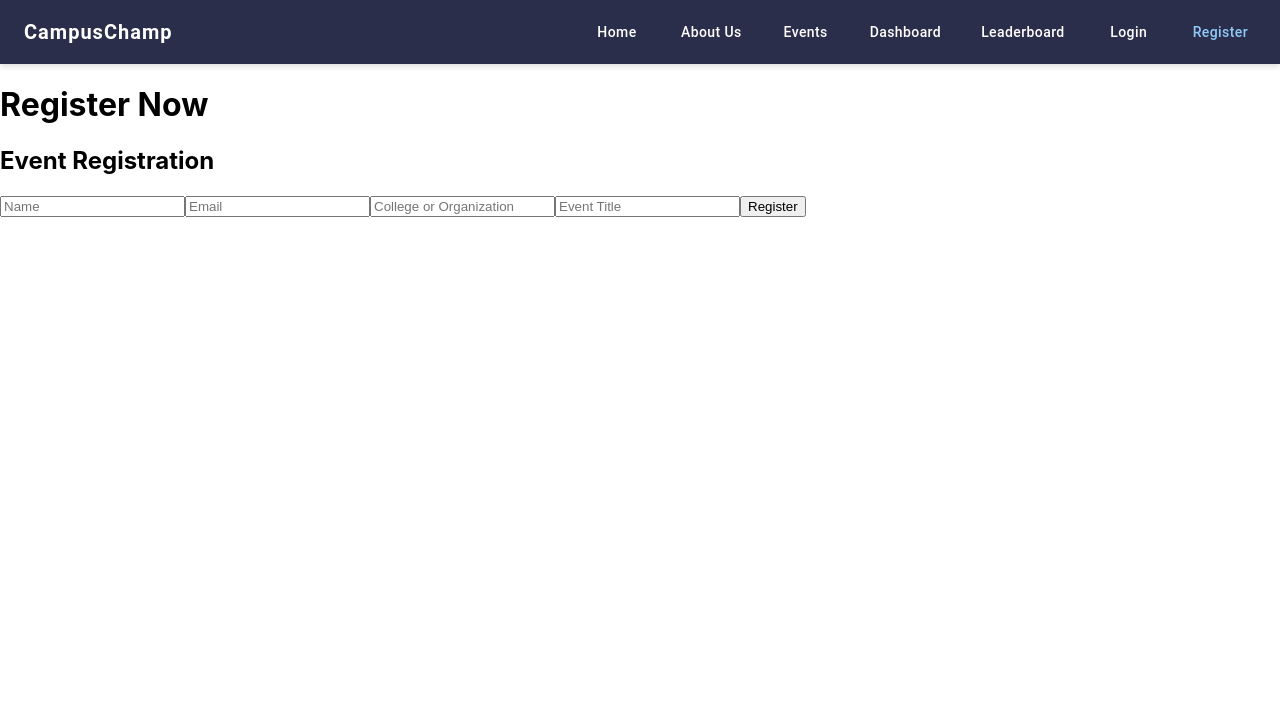
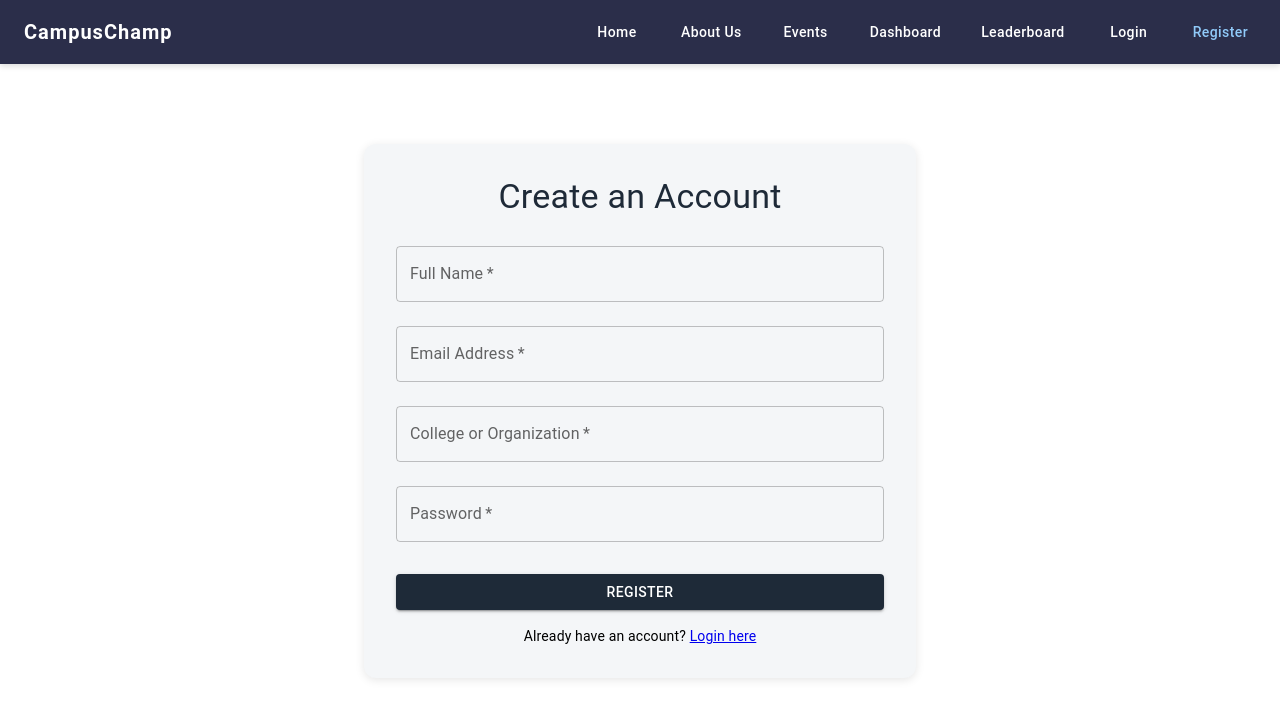
Before and after one commit to GauriShirke12/CampusChamp, a React (Create React App) app in the folder frontend/: page /register in a window 1280 px wide. Shown: the top 718 px of the page. Built offline with nearby package versions, Linux system fonts and the light colour scheme; the HTML template or start-up script is replaced by a standard one.

Commit message:
Update Register.jsx

```diff
--- a/frontend/src/pages/Register.jsx
+++ b/frontend/src/pages/Register.jsx
@@ -1,13 +1,110 @@
-import React from "react";
-import RegistrationForm from "../components/RegistrationForm";
+import React, { useState } from 'react';
+import { Container, TextField, Button, Typography, Box, Alert } from '@mui/material';
+import { useNavigate, Link } from 'react-router-dom';
+import axios from 'axios';
 
-const RegisterPage = () => {
+const Register = () => {
+  const [formData, setFormData] = useState({
+    name: '',
+    email: '',
+    college: '',
+    password: '',
+  });
+  const [errorMsg, setErrorMsg] = useState('');
+  const [successMsg, setSuccessMsg] = useState('');
+  const navigate = useNavigate();
+
+  const handleChange = (e) => {
+    setFormData({ ...formData, [e.target.name]: e.target.value });
+  };
+
+  const handleRegister = async (e) => {
+    e.preventDefault();
+    setErrorMsg('');
+    setSuccessMsg('');
+
+    try {
+      await axios.post('http://localhost:5000/api/auth/register', formData);
+      setSuccessMsg('Account created successfully! Redirecting to login...');
+      setTimeout(() => navigate('/login'), 2000);
+    } catch (err) {
+      setErrorMsg(err.response?.data?.message || 'Registration failed!');
+    }
+  };
+
   return (
-    <div>
-      <h1>Register Now</h1>
-      <RegistrationForm />
-    </div>
+    <Container maxWidth="sm">
+      <Box
+        mt={10}
+        p={4}
+        sx={{
+          backgroundColor: '#F4F6F8',
+          borderRadius: 3,
+          boxShadow: '0 2px 10px rgba(0,0,0,0.1)',
+        }}
+      >
+        <Typography variant="h4" gutterBottom align="center" sx={{ color: '#1E2A38' }}>
+          Create an Account
+        </Typography>
+
+        {errorMsg && <Alert severity="error" sx={{ mb: 2 }}>{errorMsg}</Alert>}
+        {successMsg && <Alert severity="success" sx={{ mb: 2 }}>{successMsg}</Alert>}
+
+        <form onSubmit={handleRegister}>
+          <TextField
+            name="name"
+            label="Full Name"
+            variant="outlined"
+            fullWidth
+            margin="normal"
+            value={formData.name}
+            onChange={handleChange}
+            required
+          />
+          <TextField
+            name="email"
+            label="Email Address"
+            type="email"
+            variant="outlined"
+            fullWidth
+            margin="normal"
+            value={formData.email}
+            onChange={handleChange}
+            required
+          />
+          <TextField
+            name="college"
+            label="College or Organization"
+            variant="outlined"
+            fullWidth
+            margin="normal"
+            value={formData.college}
+            onChange={handleChange}
+            required
+          />
+          <TextField
+            name="password"
+            label="Password"
+            type="password"
+            variant="outlined"
+            fullWidth
+            margin="normal"
+            value={formData.password}
+            onChange={handleChange}
+            required
+          />
+
+          <Button type="submit" fullWidth variant="contained" sx={{ mt: 3, backgroundColor: '#1E2A38' }}>
+            Register
+          </Button>
+
+          <Typography variant="body2" align="center" sx={{ mt: 2 }}>
+            Already have an account? <Link to="/login">Login here</Link>
+          </Typography>
+        </form>
+      </Box>
+    </Container>
   );
 };
 
-export default RegisterPage;
+export default Register;
```
